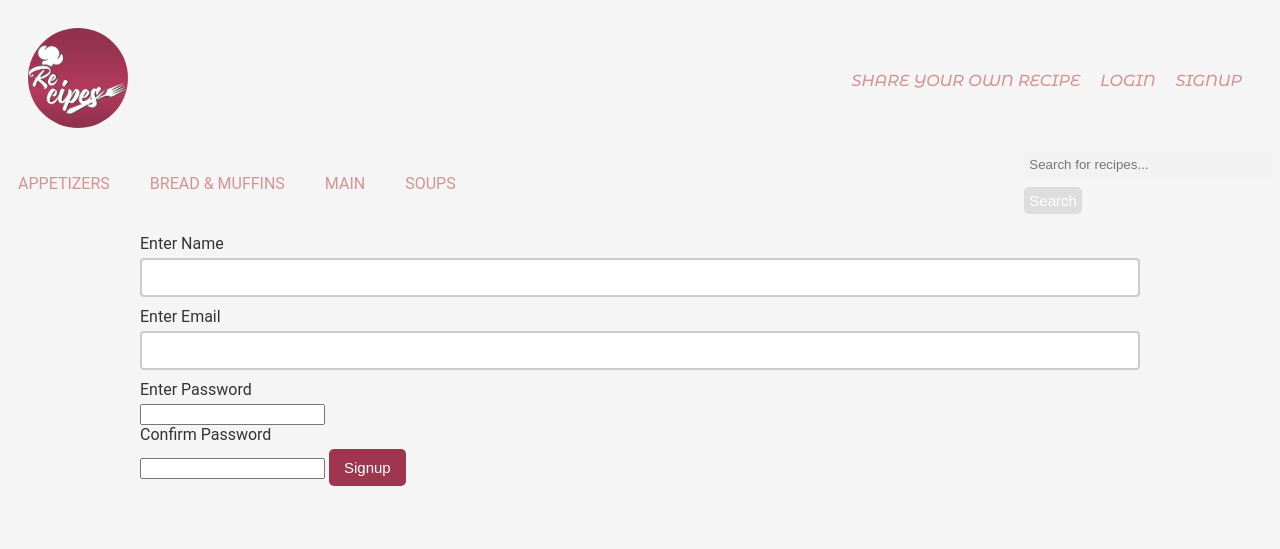
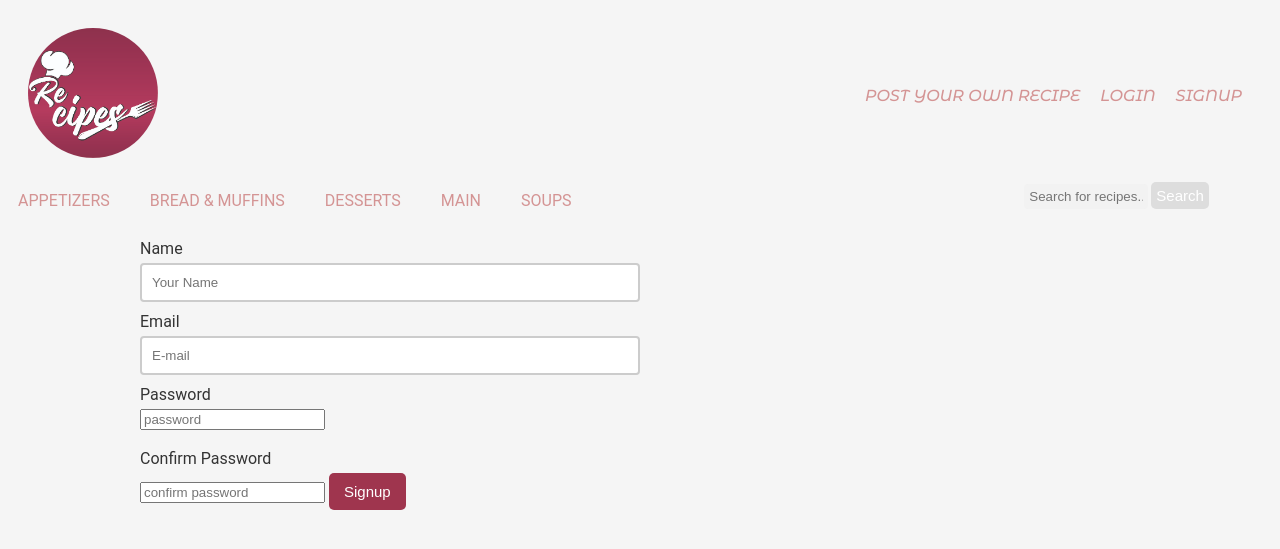
Before and after one commit to RenataKuroda/recipe-flask-app, a Flask app: page /signup in a window 1280 px wide. Shown: the top 549 px of the page. Run offline with Flask 2, Linux system fonts and the light colour scheme; some libraries are stand-ins or nearby versions.

Commit message:
adding extra changes to css, display recipe details and shema changes

```diff
--- a/app.py
+++ b/app.py
@@ -20,6 +20,8 @@ def index():
 
 if __name__ == "__main__":
     app.run(debug = True)
+
+
 
 @app.route('/login', methods=['GET', 'POST'])
 def login():
@@ -91,7 +93,8 @@ def recipe_detail(id):
 @app.route('/new-recipe', methods=['GET', 'POST'])
 def add_recipe():
     if 'user_id' not in session:
-        return redirect('/login')
+        message = "To be able to post your own recipes, please login."
+        return render_template('login_form.html', message=message)
 
     if request.method == 'GET':
         return render_template('new_recipe.html')
--- a/seed.sql
+++ b/seed.sql
@@ -48,3 +48,13 @@ Kned the dough until it starts to let go of your hands. Using the stand mix with
 Place the dough in a loaf pan greased with olive oil.
 Leave it covered until it double the size.
 Pre heat oven at 180C and bake for 35 to 40 minutes.
+
+INSERT INTO dietary_categories (name) VALUES
+('dairy-free'),
+('gluten-free'),
+('low-carb'),
+('no added sugar'),
+('nut-free'),
+('paleo'),
+('vegan'),
+('vegetarian');
--- a/static/css/styles.css
+++ b/static/css/styles.css
@@ -25,8 +25,8 @@ header {
 }
 
 .logo img{
-    height: 100px;
-    width: 100px;
+    height: 130px;
+    width: 130px;
     margin-right: 10px;
     border-radius: 50%;
 }
@@ -152,7 +152,7 @@ label{
 
 input[type="text"],
 textarea {
-  width: 100%;
+  width: 50%;
   padding: 10px;
   border: 2px solid #ccc;
   border-radius: 4px;
@@ -215,3 +215,22 @@ input[type="submit"] {
 #main-nav .search-form button:focus {
     outline: none;
 }
+
+.recipe-details-container{
+    width: 50%;
+    margin: 0 auto;
+    padding: 20px;
+    box-shadow: 0 4px 8px 0 #6a5958, 0 6px 20px 0 #6a5958;
+    background-color: #F5F5F5;
+    border: 1px solid  #9F354E;
+    color: #39373d;
+}
+
+.recipe-details-description{
+    font-size: 16px;
+}
+
+.error{
+    font-size: 14px;
+    font-style: italic;
+}
--- a/templates/index.html
+++ b/templates/index.html
@@ -9,7 +9,7 @@ Recipes
     {% for recipe in recipes %}
     <div class="recipe-box">
         <a href="/recipe/{{ recipe.id }}" style="text-decoration: none;">
-        <img style="width: 200px; height: auto;" src="{{ recipe.image_url }}" alt="{{ recipe.title }}">
+        <img style="width: 200px; height: 300px;" src="{{ recipe.image_url }}" alt="{{ recipe.title }}">
         <h4>{{ recipe.title }}</h4>
         <p class="description">
         {{ recipe.description }}
--- a/templates/layout.html
+++ b/templates/layout.html
@@ -10,6 +10,7 @@
         <link rel="preconnect" href="https://fonts.googleapis.com">
         <link rel="preconnect" href="https://fonts.gstatic.com" crossorigin>
         <link href="https://fonts.googleapis.com/css2?family=Montserrat+Alternates:ital,wght@1,500&display=swap" rel="stylesheet">
+        <script src="/static/js/script.js"></script>
     </head>
     <body>
         <header class="logo">
@@ -20,7 +21,7 @@
 
         <nav>
 
-            <a href="/new-recipe">Share Your Own Recipe</a>
+            <a href="/new-recipe">Post Your Own Recipe</a>
             {% if session.get('user_id') %}
             <a href="/my-recipes">My Recipes</a>
             {% endif %}
@@ -42,6 +43,7 @@
             <div class="nav-links">
                 <a href="/course/appetizers">Appetizers</a>
               <a href="/course/breadsnmuffins">Bread & Muffins</a>
+              <a href="/course/dessert">Desserts</a>
               <a href="/course/main">Main</a>
               <a href="/course/soups">Soups</a>
             </div>
@@ -56,6 +58,6 @@
         <main>
             {% block main%} {% endblock main %}
         </main>
-        <script src="/static/js/script.js"></script>
+
     </body>
 </html>
--- a/templates/my_recipes.html
+++ b/templates/my_recipes.html
@@ -13,7 +13,7 @@
 
         <a href="/recipe/{{ recipe.id }}">
         <h4>{{ recipe.title }}</h4>
-        <img style="width: 200px; height: auto;" src="{{ recipe.image_url }}" alt="{{ recipe.title }}">
+        <img style="width: 200px; height: 300px;" src="{{ recipe.image_url }}" alt="{{ recipe.title }}">
         </a>
         <form action="/edit-recipe/{{ recipe.id }}" method="get">
         <input type="submit" value="Update">
--- a/templates/search.html
+++ b/templates/search.html
@@ -9,7 +9,7 @@ Recipes
     {% for recipe in search_recipes %}
     <div class="recipe-box">
         <a href="/recipe/{{ recipe.id }}" style="text-decoration: none;">
-        <img style="width: 200px; height: auto;" src="{{ recipe.image_url }}" alt="{{ recipe.title }}">
+        <img style="width: 200px; height: 300px;" src="{{ recipe.image_url }}" alt="{{ recipe.title }}">
         <h4>{{ recipe.title }}</h4>
         <p class="description">
         {{ recipe.description }}
--- a/templates/signup.html
+++ b/templates/signup.html
@@ -6,17 +6,18 @@ Signup
 
 {% block main %}
 <form action="/signup" method="POST">
-    <label for="name">Enter Name</label>
-    <input name="name" type="text"></input>
+    <label for="name">Name</label>
+    <input placeholder="Your Name" name="name" type="text" required >
 
-    <label for="email">Enter Email</label>
-    <input name="email" type="text"></input>
+    <label for="email">Email</label>
+    <input placeholder="E-mail" name="email" type="text" required>
 
-    <label for="password">Enter Password</label>
-    <input name="password" type="password"></input>
+    <label for="password">Password</label>
+    <input placeholder="password" name="password" type="password" required>
 
+    <br><br>
     <label for="confirm_password">Confirm Password</label>
-    <input name="confirm_password" type="password"></input>
+    <input placeholder="confirm password" name="confirm_password" type="password" required>
 
     {% if message %}
     <p class="error">{{ message }}</p>
```
Also changed, not shown: schema.sql (+42 -2 lines), templates/login_form.html (+11 -4 lines), templates/recipe_details.html (+8 -7 lines).
